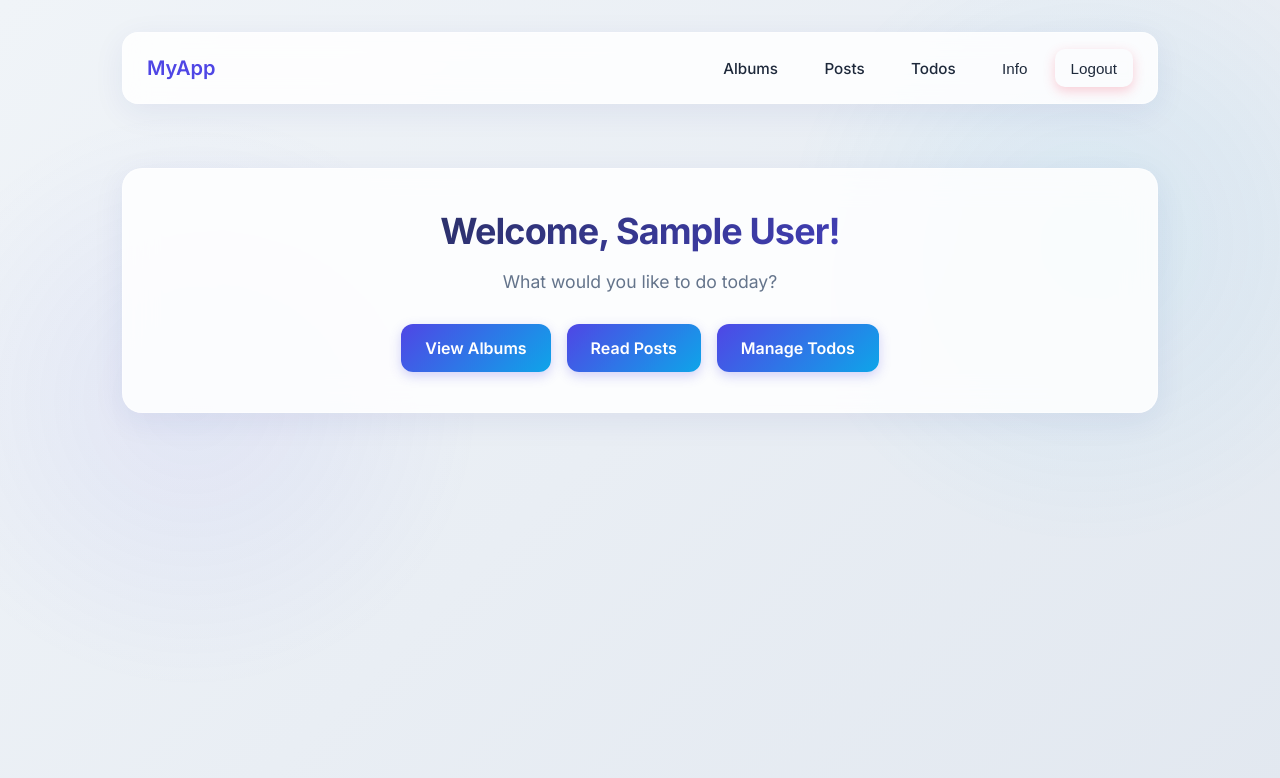
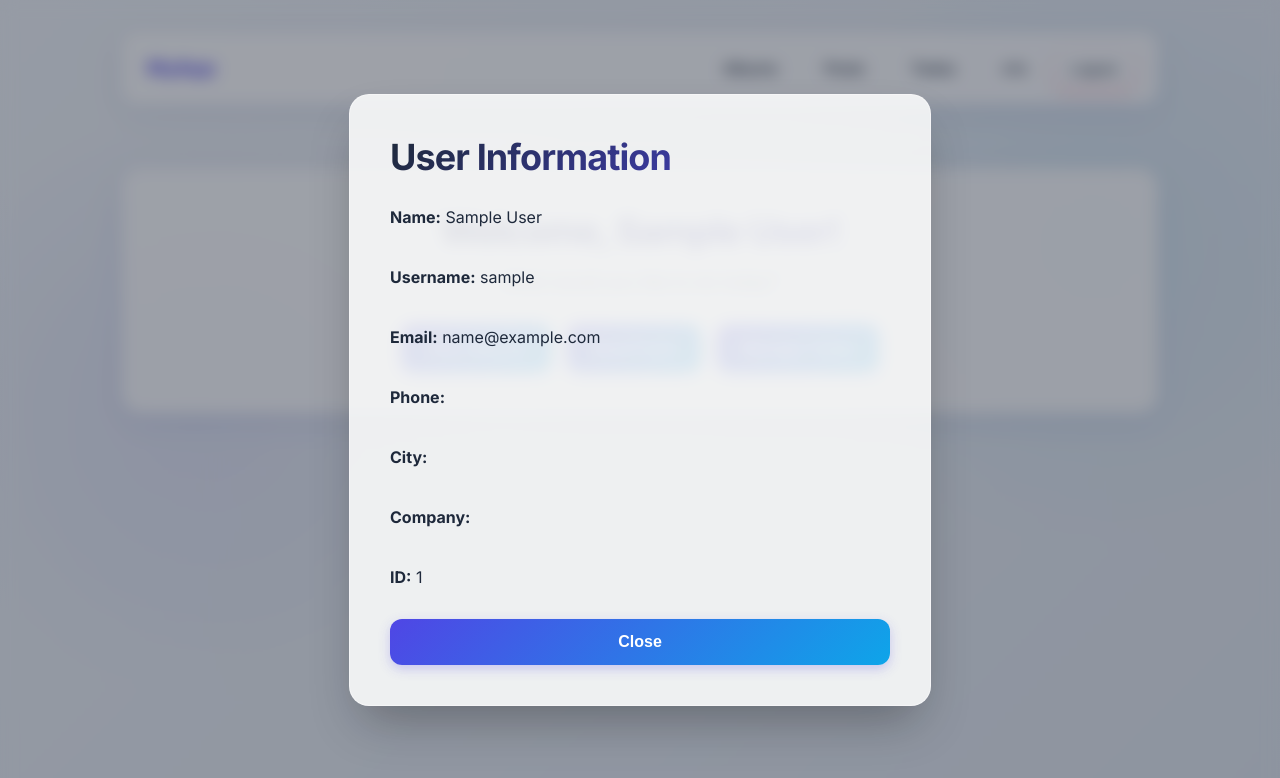
Before and after one commit to GuedaliaMahonAccount/FullstackChapter5, a React (Vite) app: page /home/1/info in a window 1280 px wide. Before the commit this address led to /home. Shown: the top 778 px of the page. Built offline with nearby package versions, Linux system fonts and the light colour scheme; sample sign-in values are in the browser's storage.

Commit message:
added dedicated url for the info page

```diff
--- a/src/App.jsx
+++ b/src/App.jsx
@@ -17,6 +17,7 @@ function App() {
       <Route path="/register" element={<Register />} />
       <Route path="/register/details" element={<UserDetailsSignup />} />
       <Route path="/home" element={<Home />} />
+      <Route path="/home/:userId/info" element={<Home />} />
       <Route path="/users/:userId/todos" element={<Todos />} />
       <Route path="/users/:userId/posts" element={<Posts />} />
       <Route path="/users/:userId/posts/:postId/comments" element={<Comments />} />
--- a/src/routes/Home.jsx
+++ b/src/routes/Home.jsx
@@ -1,11 +1,11 @@
-import { useState, useEffect } from 'react';
-import { useNavigate, Link } from 'react-router-dom';
+import { useEffect } from 'react';
+import { useNavigate, Link, useMatch } from 'react-router-dom';
 import useUser from '../hooks/useUser';
 
 const Home = () => {
-  const [showInfo, setShowInfo] = useState(false);
   const navigate = useNavigate();
   const { user, logout } = useUser();
+  const infoMatch = useMatch('/home/:userId/info');
 
   useEffect(() => {
     if (!user) navigate('/login');
@@ -28,7 +28,7 @@ const Home = () => {
           <Link to={`/users/${user.id}/albums`} className="btn-secondary">Albums</Link>
           <Link to={`/users/${user.id}/posts`} className="btn-secondary">Posts</Link>
           <Link to={`/users/${user.id}/todos`} className="btn-secondary">Todos</Link>
-          <button onClick={() => setShowInfo(true)} className="btn-secondary">Info</button>
+          <button onClick={() => navigate(`/home/${user.id}/info`)} className="btn-secondary">Info</button>
           <button onClick={handleLogout} className="btn-danger" style={{ padding: '0.5rem 1rem' }}>Logout</button>
         </div>
       </nav>
@@ -43,8 +43,8 @@ const Home = () => {
         </div>
       </div>
 
-      {showInfo && (
-        <div className="modal-overlay" onClick={() => setShowInfo(false)}>
+      {infoMatch && (
+        <div className="modal-overlay" onClick={() => navigate('/home')}>
           <div className="modal" onClick={e => e.stopPropagation()}>
             <h2 className="title mb-4">User Information</h2>
             <div className="flex-col gap-2">
@@ -56,7 +56,7 @@ const Home = () => {
               <p><strong>Company:</strong> {user.company?.name}</p>
               <p><strong>ID:</strong> {user.id}</p>
             </div>
-            <button onClick={() => setShowInfo(false)} className="btn mt-4">Close</button>
+            <button onClick={() => navigate('/home')} className="btn mt-4">Close</button>
           </div>
         </div>
       )}
```
Also changed, not shown: src/routes/Info.jsx (deleted, +0 -7 lines).
